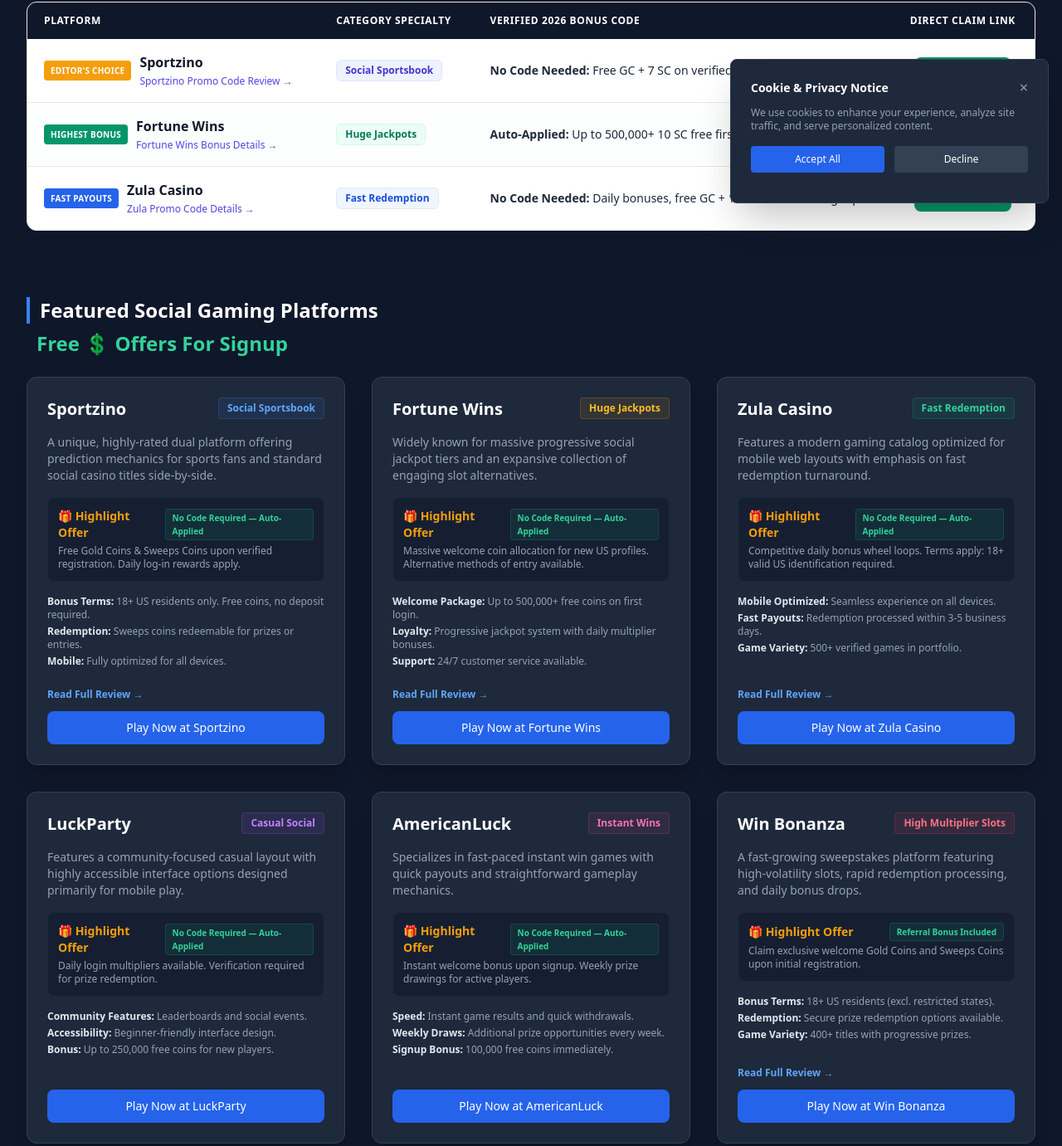
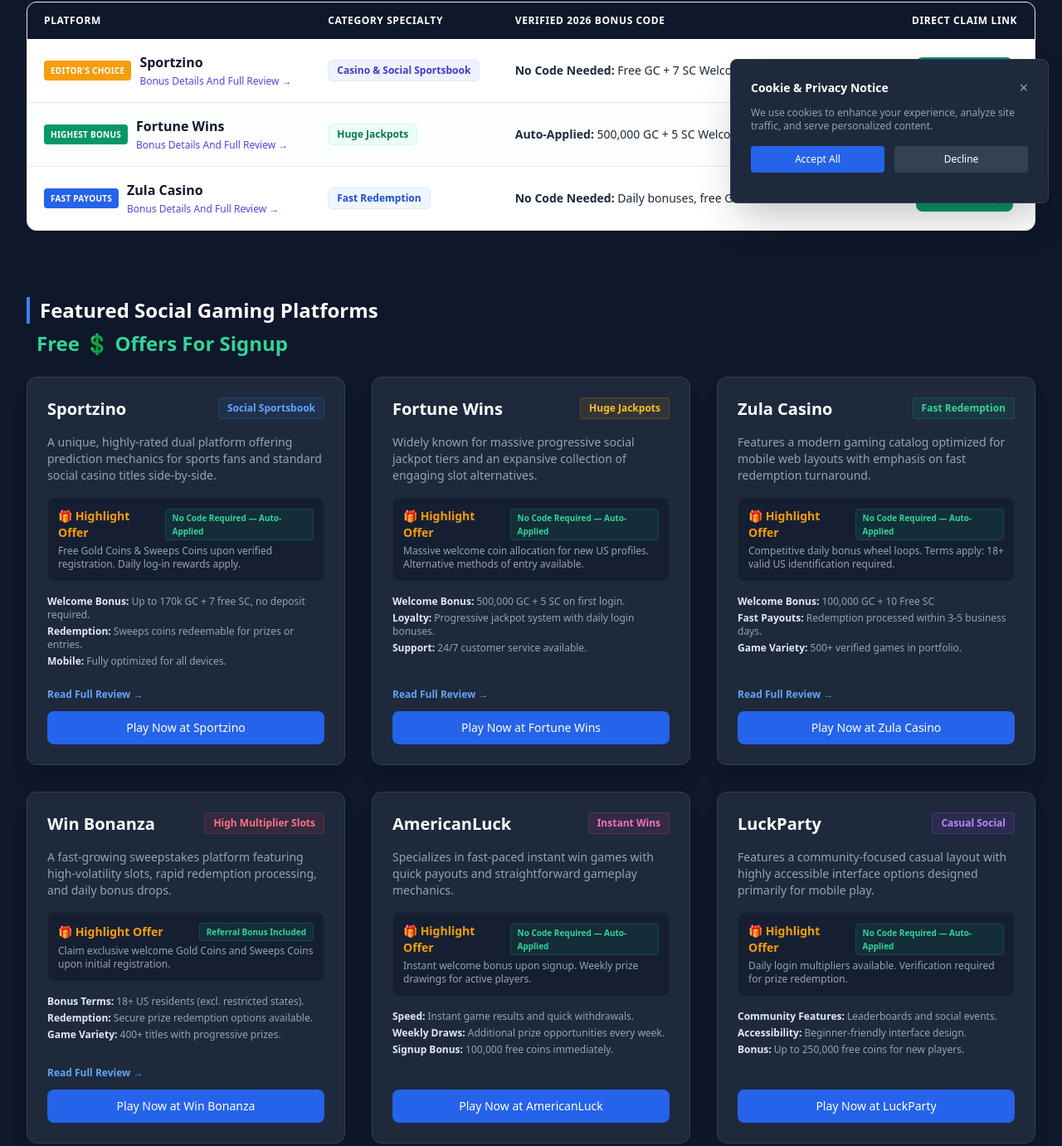
Before and after one commit to courierservicecorrect-sys/sweeps-hub, a plain HTML site: page index.html in a window 1280 px wide. Shown: the part 539-1920 px from the top of the page at 83% size. Drawn offline with nearby package versions, Linux system fonts and the light colour scheme; no server answers.

Commit message:
Update links and descriptions for gaming platforms

```diff
--- a/index.html
+++ b/index.html
@@ -144,17 +144,17 @@
                                 <span class="bg-amber-500 text-white text-[10px] font-extrabold px-2 py-0.5 rounded uppercase tracking-wide">Editor's Choice</span>
                                 <div>
                                     <div class="font-bold text-slate-900 text-base">Sportzino</div>
-                                    <a href="sportzino-review.html" class="text-xs text-indigo-600 hover:text-indigo-800 hover:underline">Sportzino Promo Code Review →</a>
+                                    <a href="sportzino-review.html" class="text-xs text-indigo-600 hover:text-indigo-800 hover:underline">Bonus Details And Full Review →</a>
                                 </div>
                             </div>
                         </td>
                         <td class="px-5 py-4">
                             <span class="inline-flex items-center bg-indigo-50 text-indigo-700 text-xs font-semibold px-2.5 py-1 rounded-md border border-indigo-100">
-                                Social Sportsbook
+                                Casino & Social Sportsbook
                             </span>
                         </td>
                         <td class="px-5 py-4 font-medium text-slate-800">
-                            <strong>No Code Needed:</strong> Free GC + 7 SC on verified signup
+                            <strong>No Code Needed:</strong> Free GC + 7 SC Welcome Bonus
                         </td>
                         <td class="px-5 py-4 text-center">
                             <a href="/go/sportzino?subid=quick_comp_row1" target="_blank" rel="noopener noreferrer" class="inline-flex items-center justify-center bg-emerald-600 hover:bg-emerald-500 text-white font-semibold py-2 px-3 rounded-lg text-xs transition-colors">
@@ -169,7 +169,7 @@
                                 <span class="bg-emerald-600 text-white text-[10px] font-extrabold px-2 py-0.5 rounded uppercase tracking-wide">Highest Bonus</span>
                                 <div>
                                     <div class="font-bold text-slate-900 text-base">Fortune Wins</div>
-                                    <a href="fortunewins-review.html" class="text-xs text-indigo-600 hover:text-indigo-800 hover:underline">Fortune Wins Bonus Details →</a>
+                                    <a href="fortunewins-review.html" class="text-xs text-indigo-600 hover:text-indigo-800 hover:underline">Bonus Details And Full Review →</a>
                                 </div>
                             </div>
                         </td>
@@ -179,7 +179,7 @@
                             </span>
                         </td>
                         <td class="px-5 py-4 font-medium text-slate-800">
-                            <strong>Auto-Applied:</strong> Up to 500,000+ 10 SC free first login
+                            <strong>Auto-Applied:</strong> 500,000 GC + 5 SC Welcome Bonus
                         </td>
                         <td class="px-5 py-4 text-center">
                             <a href="/go/fortune-wins?subid=quick_comp_row2" target="_blank" rel="noopener noreferrer" class="inline-flex items-center justify-center bg-emerald-600 hover:bg-emerald-500 text-white font-semibold py-2 px-3 rounded-lg text-xs transition-colors">
@@ -194,7 +194,7 @@
                                 <span class="bg-blue-600 text-white text-[10px] font-extrabold px-2 py-0.5 rounded uppercase tracking-wide">Fast Payouts</span>
                                 <div>
                                     <div class="font-bold text-slate-900 text-base">Zula Casino</div>
-                                    <a href="zula-review.html" class="text-xs text-indigo-600 hover:text-indigo-800 hover:underline">Zula Promo Code Details →</a>
+                                    <a href="zula-review.html" class="text-xs text-indigo-600 hover:text-indigo-800 hover:underline">Bonus Details And Full Review →</a>
                                 </div>
                             </div>
                         </td>
@@ -204,7 +204,7 @@
                             </span>
                         </td>
                         <td class="px-5 py-4 font-medium text-slate-800">
-                            <strong>No Code Needed:</strong> Daily bonuses, free GC + 10 SC on verified signup
+                            <strong>No Code Needed:</strong> Daily bonuses, free GC + 10 SC Welcome Bonus
                         </td>
                         <td class="px-5 py-4 text-center">
                             <a href="/go/zula-casino?subid=quick_comp_row3" target="_blank" rel="noopener noreferrer" class="inline-flex items-center justify-center bg-emerald-600 hover:bg-emerald-500 text-white font-semibold py-2 px-3 rounded-lg text-xs transition-colors">
@@ -245,7 +245,7 @@
                         <span>Free Gold Coins & Sweeps Coins upon verified registration. Daily log-in rewards apply.</span>
                     </div>
                     <div class="text-xs text-slate-400 space-y-1">
-                        <p><strong class="text-slate-200">Bonus Terms:</strong> 18+ US residents only. Free coins, no deposit required.</p>
+                        <p><strong class="text-slate-200">Welcome Bonus:</strong> Up to 170k GC + 7 free SC, no deposit required.</p>
                         <p><strong class="text-slate-200">Redemption:</strong> Sweeps coins redeemable for prizes or entries.</p>
                         <p><strong class="text-slate-200">Mobile:</strong> Fully optimized for all devices.</p>
                     </div>
@@ -276,8 +276,8 @@
                         <span>Massive welcome coin allocation for new US profiles. Alternative methods of entry available.</span>
                     </div>
                     <div class="text-xs text-slate-400 space-y-1">
-                        <p><strong class="text-slate-200">Welcome Package:</strong> Up to 500,000+ free coins on first login.</p>
-                        <p><strong class="text-slate-200">Loyalty:</strong> Progressive jackpot system with daily multiplier bonuses.</p>
+                        <p><strong class="text-slate-200">Welcome Bonus:</strong> 500,000 GC +  5 SC on first login.</p>
+                        <p><strong class="text-slate-200">Loyalty:</strong> Progressive jackpot system with daily login bonuses.</p>
                         <p><strong class="text-slate-200">Support:</strong> 24/7 customer service available.</p>
                     </div>
                 </div>
@@ -307,7 +307,7 @@
                         <span>Competitive daily bonus wheel loops. Terms apply: 18+ valid US identification required.</span>
                     </div>
                     <div class="text-xs text-slate-400 space-y-1">
-                        <p><strong class="text-slate-200">Mobile Optimized:</strong> Seamless experience on all devices.</p>
+                        <p><strong class="text-slate-200">Welcome Bonus:</strong> 100,000 GC + 10 Free SC</p>
                         <p><strong class="text-slate-200">Fast Payouts:</strong> Redemption processed within 3-5 business days.</p>
                         <p><strong class="text-slate-200">Game Variety:</strong> 500+ verified games in portfolio.</p>
                     </div>
@@ -319,32 +319,31 @@
                 </div>
             </article>
 
-            <!-- Card 4: LuckParty -->
+            <!-- Card 4: Win Bonanza -->
             <article class="bg-slate-800 rounded-xl border border-slate-700 overflow-hidden shadow-xl flex flex-col justify-between hover:border-slate-600 transition-all">
                 <div class="p-6">
                     <div class="flex justify-between items-start mb-4">
-                        <h3 class="text-xl font-bold text-white">LuckParty</h3>
-                        <span class="bg-purple-500/10 text-purple-400 text-xs font-semibold px-2.5 py-1 rounded border border-purple-500/20" aria-label="Category: Casual Social">Casual Social</span>
+                        <h3 class="text-xl font-bold text-white">Win Bonanza</h3>
+                        <span class="bg-rose-500/10 text-rose-400 text-xs font-semibold px-2.5 py-1 rounded border border-rose-500/20" aria-label="Category: High Multiplier Slots">High Multiplier Slots</span>
                     </div>
-                    <p class="text-sm text-slate-400 mb-4">Features a community-focused casual layout with highly accessible interface options designed primarily for mobile play.</p>
+                    <p class="text-sm text-slate-400 mb-4">A fast-growing sweepstakes platform featuring high-volatility slots, rapid redemption processing, and daily bonus drops.</p>
                     <div class="bg-slate-900/50 p-3 rounded-lg text-xs text-slate-400 border border-slate-800 mb-4">
                         <div class="flex items-center justify-between gap-2 mb-1">
                             <span class="text-amber-500 font-bold block text-sm">🎁 Highlight Offer</span>
-                            <span class="inline-flex items-center gap-1 bg-emerald-500/10 text-emerald-400 text-[10px] font-semibold px-2 py-0.5 rounded border border-emerald-500/20">
-                                No Code Required — Auto-Applied
-                            </span>
+                            <span class="inline-flex items-center gap-1 bg-emerald-500/10 text-emerald-400 text-[10px] font-semibold px-2 py-0.5 rounded border border-emerald-500/20"> Referral Bonus Included</span>
                         </div>
-                        <span>Daily login multipliers available. Verification required for prize redemption.</span>
+                        <span>Claim exclusive welcome Gold Coins and Sweeps Coins upon initial registration.</span>
                     </div>
                     <div class="text-xs text-slate-400 space-y-1">
-                        <p><strong class="text-slate-200">Community Features:</strong> Leaderboards and social events.</p>
-                        <p><strong class="text-slate-200">Accessibility:</strong> Beginner-friendly interface design.</p>
-                        <p><strong class="text-slate-200">Bonus:</strong> Up to 250,000 free coins for new players.</p>
+                        <p><strong class="text-slate-200">Bonus Terms:</strong> 18+ US residents (excl. restricted states).</p>
+                        <p><strong class="text-slate-200">Redemption:</strong> Secure prize redemption options available.</p>
+                        <p><strong class="text-slate-200">Game Variety:</strong> 400+ titles with progressive prizes.</p>
                     </div>
                 </div>
-                <div class="p-6 pt-4">
-                    <a href="/go/luckparty?subid=card_luckparty" target="_blank" rel="noopener noreferrer" class="block w-full text-center bg-blue-600 hover:bg-blue-500 text-white font-medium py-2.5 px-3 rounded-lg text-sm transition-colors">
-                        Play Now at LuckParty
+                <div class="p-6 pt-0 space-y-3">
+                    <a href="winbonanza-review.html" class="text-blue-400 font-semibold text-xs hover:underline block">Read Full Review →</a>
+                    <a href="/go/win-bonanza?subid=card_winbonanza" target="_blank" rel="noopener noreferrer" class="block w-full text-center bg-blue-600 hover:bg-blue-500 text-white font-medium py-2.5 px-3 rounded-lg text-sm transition-colors">
+                        Play Now at Win Bonanza
                     </a>
                 </div>
             </article>
@@ -379,31 +378,32 @@
                 </div>
             </article>
 
-            <!-- Card: Win Bonanza -->
+            <!-- Card 6: LuckParty -->
             <article class="bg-slate-800 rounded-xl border border-slate-700 overflow-hidden shadow-xl flex flex-col justify-between hover:border-slate-600 transition-all">
                 <div class="p-6">
                     <div class="flex justify-between items-start mb-4">
-                        <h3 class="text-xl font-bold text-white">Win Bonanza</h3>
-                        <span class="bg-rose-500/10 text-rose-400 text-xs font-semibold px-2.5 py-1 rounded border border-rose-500/20" aria-label="Category: High Multiplier Slots">High Multiplier Slots</span>
+                        <h3 class="text-xl font-bold text-white">LuckParty</h3>
+                        <span class="bg-purple-500/10 text-purple-400 text-xs font-semibold px-2.5 py-1 rounded border border-purple-500/20" aria-label="Category: Casual Social">Casual Social</span>
                     </div>
-                    <p class="text-sm text-slate-400 mb-4">A fast-growing sweepstakes platform featuring high-volatility slots, rapid redemption processing, and daily bonus drops.</p>
+                    <p class="text-sm text-slate-400 mb-4">Features a community-focused casual layout with highly accessible interface options designed primarily for mobile play.</p>
                     <div class="bg-slate-900/50 p-3 rounded-lg text-xs text-slate-400 border border-slate-800 mb-4">
                         <div class="flex items-center justify-between gap-2 mb-1">
                             <span class="text-amber-500 font-bold block text-sm">🎁 Highlight Offer</span>
-                            <span class="inline-flex items-center gap-1 bg-emerald-500/10 text-emerald-400 text-[10px] font-semibold px-2 py-0.5 rounded border border-emerald-500/20"> Referral Bonus Included</span>
+                            <span class="inline-flex items-center gap-1 bg-emerald-500/10 text-emerald-400 text-[10px] font-semibold px-2 py-0.5 rounded border border-emerald-500/20">
+                                No Code Required — Auto-Applied
+                            </span>
                         </div>
-                        <span>Claim exclusive welcome Gold Coins and Sweeps Coins upon initial registration.</span>
+                        <span>Daily login multipliers available. Verification required for prize redemption.</span>
                     </div>
                     <div class="text-xs text-slate-400 space-y-1">
-                        <p><strong class="text-slate-200">Bonus Terms:</strong> 18+ US residents (excl. restricted states).</p>
-                        <p><strong class="text-slate-200">Redemption:</strong> Secure prize redemption options available.</p>
-                        <p><strong class="text-slate-200">Game Variety:</strong> 400+ titles with progressive prizes.</p>
+                        <p><strong class="text-slate-200">Community Features:</strong> Leaderboards and social events.</p>
+                        <p><strong class="text-slate-200">Accessibility:</strong> Beginner-friendly interface design.</p>
+                        <p><strong class="text-slate-200">Bonus:</strong> Up to 250,000 free coins for new players.</p>
                     </div>
                 </div>
-                <div class="p-6 pt-0 space-y-3">
-                    <a href="winbonanza-review.html" class="text-blue-400 font-semibold text-xs hover:underline block">Read Full Review →</a>
-                    <a href="/go/win-bonanza?subid=card_winbonanza" target="_blank" rel="noopener noreferrer" class="block w-full text-center bg-blue-600 hover:bg-blue-500 text-white font-medium py-2.5 px-3 rounded-lg text-sm transition-colors">
-                        Play Now at Win Bonanza
+                <div class="p-6 pt-4">
+                    <a href="/go/luckparty?subid=card_luckparty" target="_blank" rel="noopener noreferrer" class="block w-full text-center bg-blue-600 hover:bg-blue-500 text-white font-medium py-2.5 px-3 rounded-lg text-sm transition-colors">
+                        Play Now at LuckParty
                     </a>
                 </div>
             </article>
```
